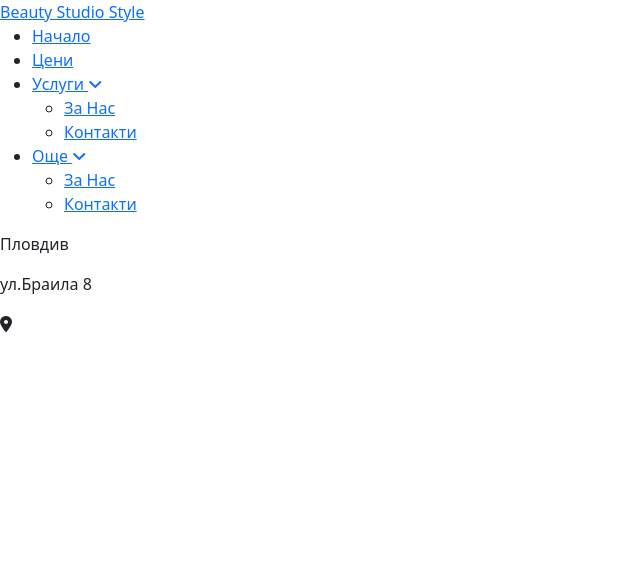
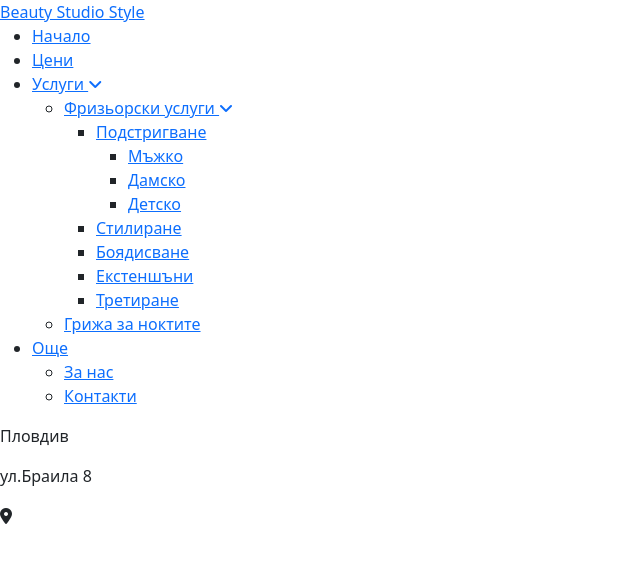
Before and after one commit to vesselindoychev/Beauty-Studio, a Flask app: template flask_project/templates/base.html in a window 1280 px wide. Shown: the top 563 px of the page, without its empty margins (0-640 px from the left). Run offline with Flask 2, Linux system fonts and the light colour scheme; the template is opened without the code that fills it, so the values that code supplies are empty; some libraries are stand-ins or nearby versions.

Commit message:
Create navigation header

```diff
--- a/flask_project/templates/base.html
+++ b/flask_project/templates/base.html
@@ -19,22 +19,65 @@
 <body class="css-selector">
 <section class="nav-wrapper">
     <div class="nav-logo-name"><a href="{{ url_for('home') }}">Beauty Studio Style</a></div>
-        <nav class="topnav">
+    <nav>
         <ul class="nav-list">
-                <li class="not-dropdown"><a href="{{ url_for('home') }}">Начало</a></li>
-                <li class="not-dropdown"><a href="{{ url_for('pricing') }}">Цени</a></li>
-                <li class="dropdown" id="dropdown-last-item">
-                    <a class="drop-btn" id="services-btn" href="#">Услуги <i class="fa-solid fa-angle-down"></i></a>
-                    <ul class="dropdown-content">
-                        <li><a href="#">За Нас</a></li>
-                        <li><a href="#">Контакти</a></li>
+            <li class="not-dropdown">
+                <a class="main-btn" href="#">Начало</a>
+            </li>
+
+            <li class="not-dropdown">
+                <a class="main-btn" href="#">Цени</a>
+            </li>
+
+            <li class="dropdown">
+                <a class="main-btn" href="#">Услуги <i class="fa-solid fa-angle-down"></i></a>
+                <ul class="dropdown-content-level-one">
+                    <li class="dropdown">
+                        <a href="#">Фризьорски услуги <i class="fa-solid fa-angle-down"></i></a>
+                        <ul class="dropdown-content-level-two">
+                            <li class="dropdown">
+                                <a href="#">Подстригване</a>
+                                <ul class="dropdown-content-level-three">
+                                    <li class="not-dropdown">
+                                        <a href="#">Мъжко</a>
+                                    </li>
+                                    <li class="not-dropdown">
+                                        <a href="#">Дамско</a>
+                                    </li>
+                                    <li class="not-dropdown">
+                                        <a href="#">Детско</a>
+                                    </li>
                                 </ul>
                             </li>
-                <li class="dropdown" id="dropdown-more">
-                    <a class="drop-btn" id="more-btn" href="#">Още <i class="fa-solid fa-angle-down"></i></a>
-                    <ul class="dropdown-content">
-                        <li><a href="#">За Нас</a></li>
-                        <li><a href="#">Контакти</a></li>
+                            <li class="not-dropdown">
+                                <a href="#">Стилиране</a>
+                            </li>
+                            <li class="not-dropdown">
+                                <a href="#">Боядисване</a>
+                            </li>
+                            <li class="not-dropdown">
+                                <a href="#">Екстеншъни</a>
+                            </li>
+                            <li class="not-dropdown">
+                                <a href="#">Третиране</a>
+                            </li>
+                        </ul>
+                    </li>
+                    <li class="not-dropdown">
+                        <a href="#">Грижа за ноктите</a>
+                    </li>
+                </ul>
+            </li>
+
+            <li class="dropdown">
+                <a href="#">Още</a>
+                <ul class="dropdown-content-level-one">
+                    <li class="not-dropdown">
+                        <a href="#">За нас</a>
+                    </li>
+                    <li class="not-dropdown">
+                        <a href="#">Контакти</a>
+                    </li>
                 </ul>
             </li>
         </ul>
```
Lines whose indentation alone changed are shown as unchanged.
